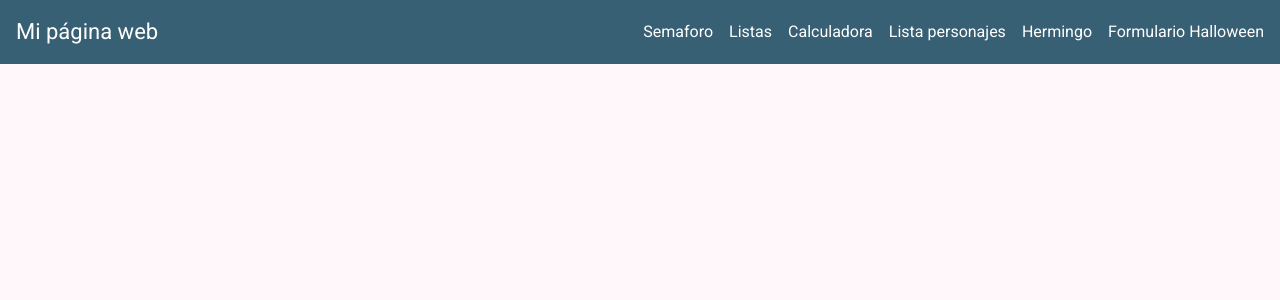
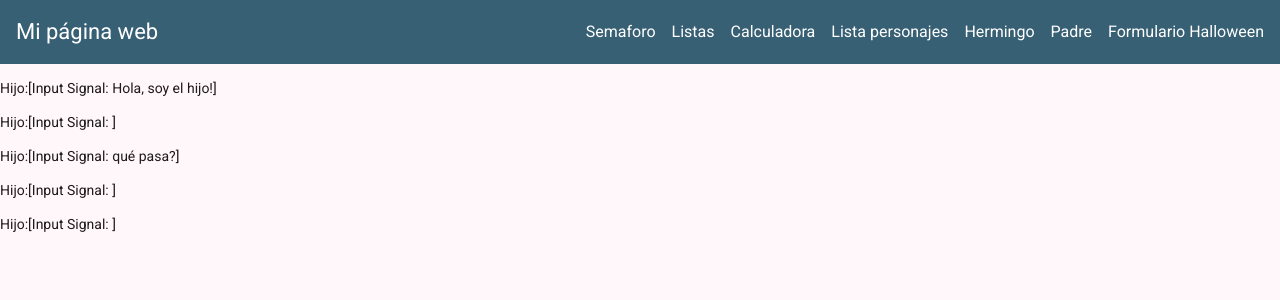
Before and after one commit to Alex230199/Primerproyecto, an Angular app: page /Padre in a window 1280 px wide. Before the commit this address led to /. Shown: the top 300 px of the page. Built offline with nearby package versions, Linux system fonts and the light colour scheme.

Commit message:
creacion de padre e hijo (tarea del viernes)

```diff
--- a/src/app/app.routes.ts
+++ b/src/app/app.routes.ts
@@ -6,6 +6,7 @@ import { Calculadora } from './components/semaforo/calculadora/calculadora';
 import { Listas } from './components/listas/listas';
 import { Menu } from './components/menu/menu';
 import{Formulariohalloween}from './components/formulariohalloween/formulariohalloween';
+import { Padre } from './components/padre/padre';
 
 
 export const routes: Routes = [
@@ -15,6 +16,7 @@ export const routes: Routes = [
   { path: 'menu', component: Menu },
   { path: 'calculadora', component: Calculadora },
   { path: 'listas', component: Listas },
+  { path: 'Padre', component: Padre },
   {path: 'formulariohalloween', component: Formulariohalloween},
 
 ];
--- a/src/app/components/hijo/hijo.html
+++ b/src/app/components/hijo/hijo.html
@@ -1 +1 @@
-<p>hijo works!</p>
+<p>Hijo:{{ mensaje }}</p>
--- a/src/app/components/hijo/hijo.ts
+++ b/src/app/components/hijo/hijo.ts
@@ -1,4 +1,4 @@
-import { Component } from '@angular/core';
+import { Component, input } from '@angular/core';
 
 @Component({
   imports: [],
@@ -6,4 +6,7 @@ import { Component } from '@angular/core';
   styleUrl: './hijo.css',
   templateUrl: './hijo.html',
 })
-export class Hijo {}
+export class Hijo {
+
+  mensaje = input ('');
+}
--- a/src/app/components/menu/menu.html
+++ b/src/app/components/menu/menu.html
@@ -7,6 +7,7 @@
   <a routerLink="/calculadora"> Calculadora </a>
   <a routerLink="/listapersonajes"> Lista personajes </a>
   <a routerLink="/hermingo"> Hermingo </a>
+  <a routerLink ="/Padre"> Padre </a>
   <a routerLink="/formulariohalloween">Formulario Halloween</a>
 
  <!-- <a routerLink="/home" mat-button>Home</a>
--- a/src/app/components/padre/padre.html
+++ b/src/app/components/padre/padre.html
@@ -1 +1,5 @@
-<p>padre works!</p>
+<app-hijo [mensaje]="'Hola, soy el hijo!'"></app-hijo>
+<app-hijo></app-hijo>
+<app-hijo [mensaje]="'qué pasa?'"></app-hijo>
+<app-hijo></app-hijo>
+<app-hijo></app-hijo>
--- a/src/app/components/padre/padre.ts
+++ b/src/app/components/padre/padre.ts
@@ -1,7 +1,8 @@
 import { Component } from '@angular/core';
+import { Hijo } from '../hijo/hijo';
 
 @Component({
-  imports: [],
+  imports: [Hijo],
   selector: 'app-padre',
   styleUrl: './padre.css',
   templateUrl: './padre.html',
```
